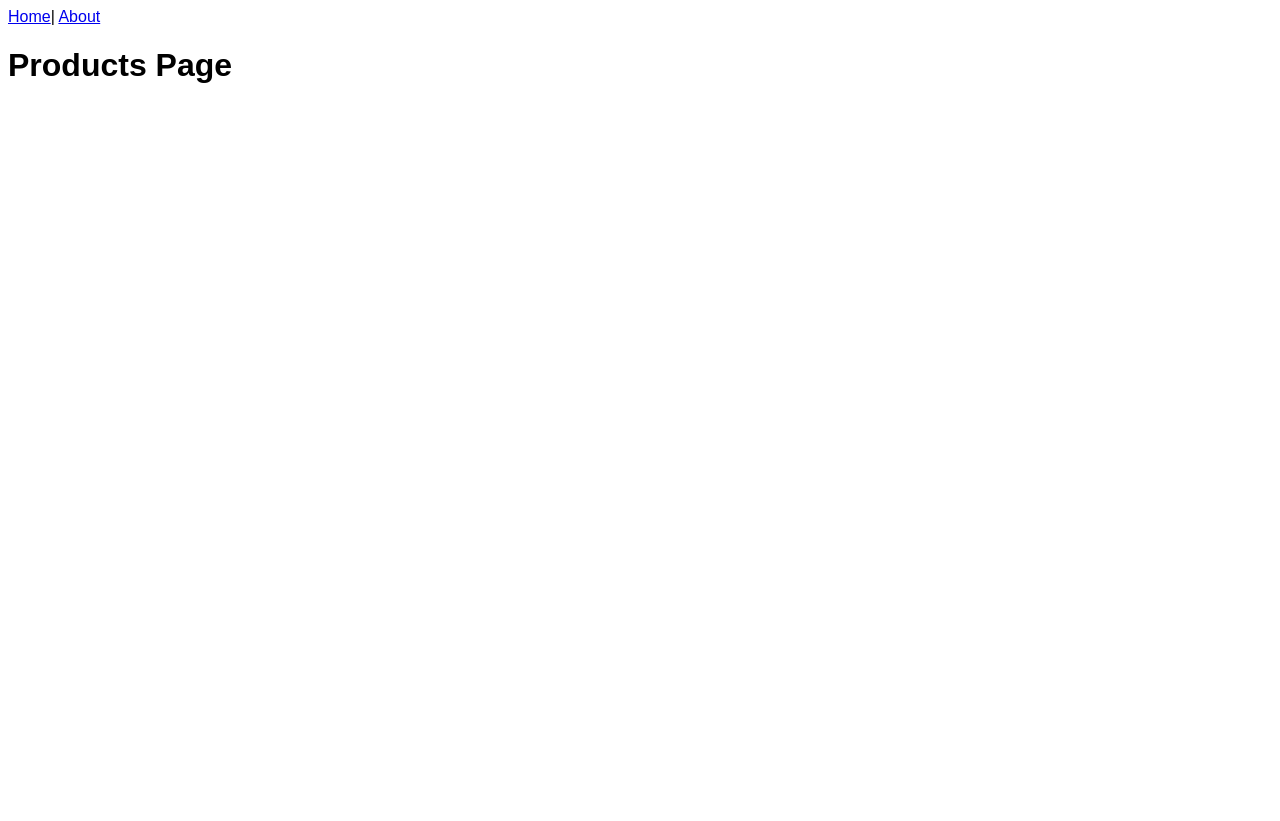
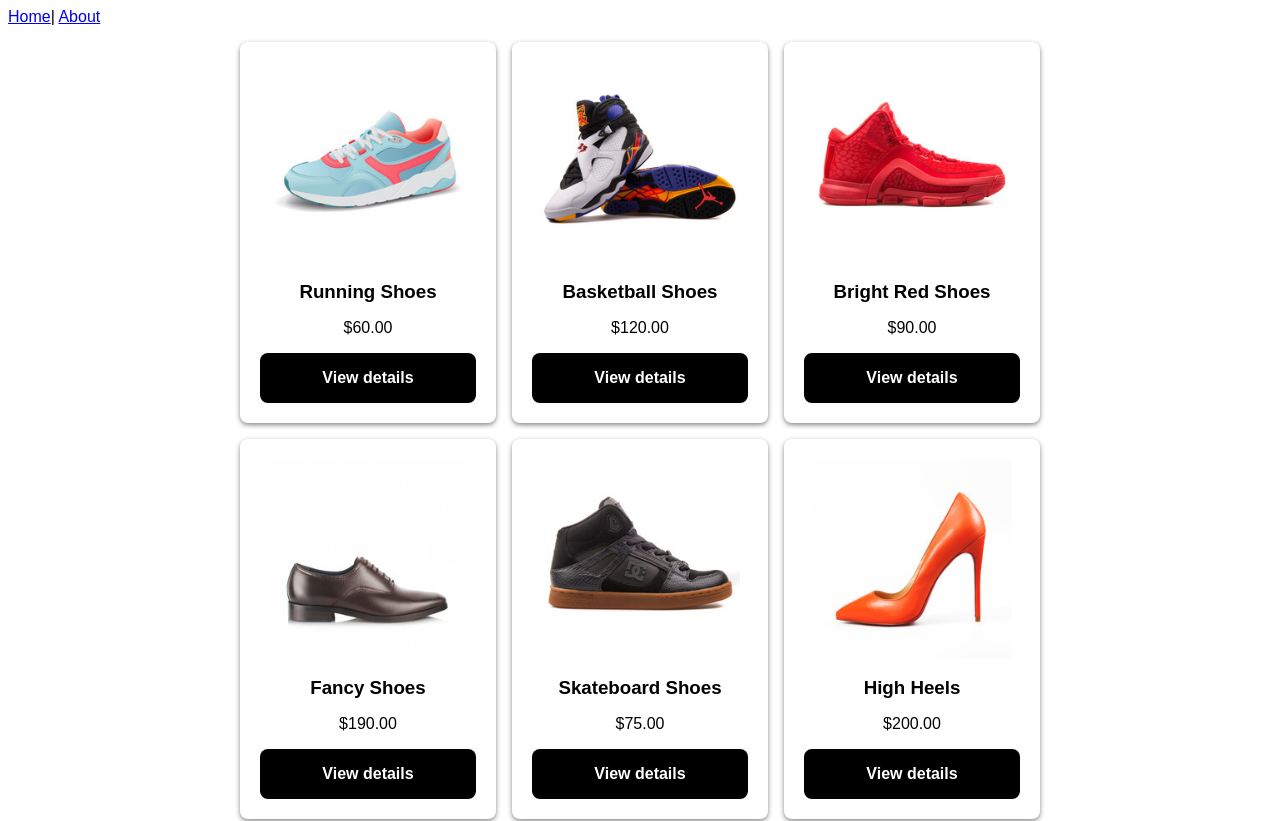
Before and after one commit to AmilaWeerasinghe/Fullstack-vue, a Vue app in the folder fsv-front-end/: page /products in a window 1280 px wide. Shown: the top 821 px of the page. Before the commit the page ends 800 px from the top, so only its background shows below. Built offline with nearby package versions, Linux system fonts and the light colour scheme.

Commit message:
product details page

```diff
--- a/fsv-front-end/src/views/ProductDetailsPage.vue
+++ b/fsv-front-end/src/views/ProductDetailsPage.vue
@@ -1,9 +1,27 @@
 <template>
-  <h1>Products Details Page</h1>
+  <div id="page-wrap">
+    <div id="img-wrap">
+      <img v-bind:src="product.imageUrl" />
+    </div>
+    <div id="product-details">
+      <h1>{{product.name}}</h1>
+      <h3 id="price">${{product.price}}</h3>
+      <p>Average rating:{{product.averageRating}}</p>
+      <button id="add-to-cart">Add to Cart</button>
+      <h4>Description</h4>
+      <p>{{product.description}}</p>
+    </div>
+  </div>
 </template>
 <script>
+import { products } from "../fake-data";
 export default {
   name: "ProductDetailsPage",
+  data() {
+    return {
+      product: products.find((p) => p.id === this.$route.params.id),
+    };
+  },
 };
 </script>
 
--- a/fsv-front-end/src/views/ProductsPage.vue
+++ b/fsv-front-end/src/views/ProductsPage.vue
@@ -1,9 +1,26 @@
 <template>
-  <h1>Products Page</h1>
+  <div id="page-wrap">
+    <div class="grid-wrap">
+      <div v-for="product in products" class="product-item" v-bind:key="product.id">
+        <img v-bind:src="product.imageUrl" />
+        <h3 class="product-name">{{product.name}}</h3>
+        <p class="product-price">${{product.price}}</p>
+        <router-link v-bind:to="'/products/'+product.id">
+          <button>View details</button>
+        </router-link>
+      </div>
+    </div>
+  </div>
 </template>
 <script>
+import { products } from "../fake-data";
 export default {
   name: "ProductsPage",
+  data() {
+    return {
+      products,
+    };
+  },
 };
 </script>
 
```
